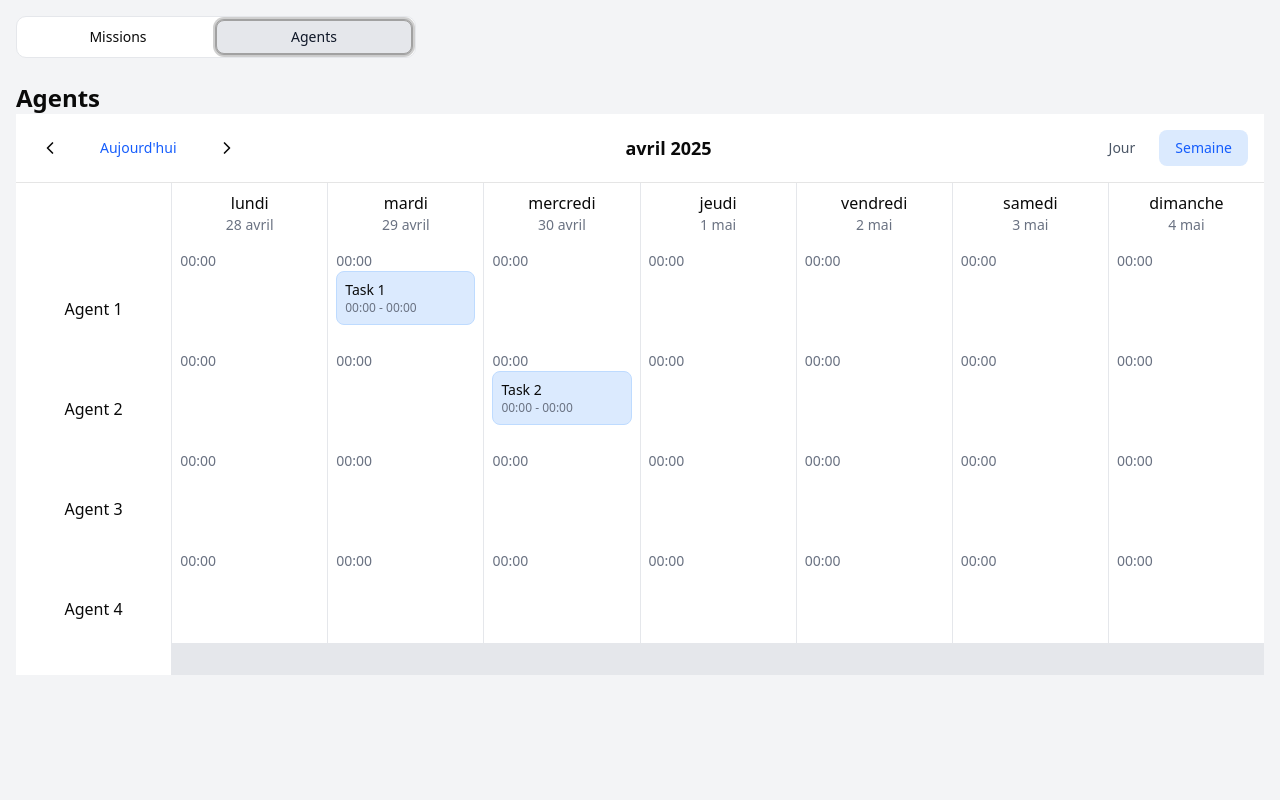
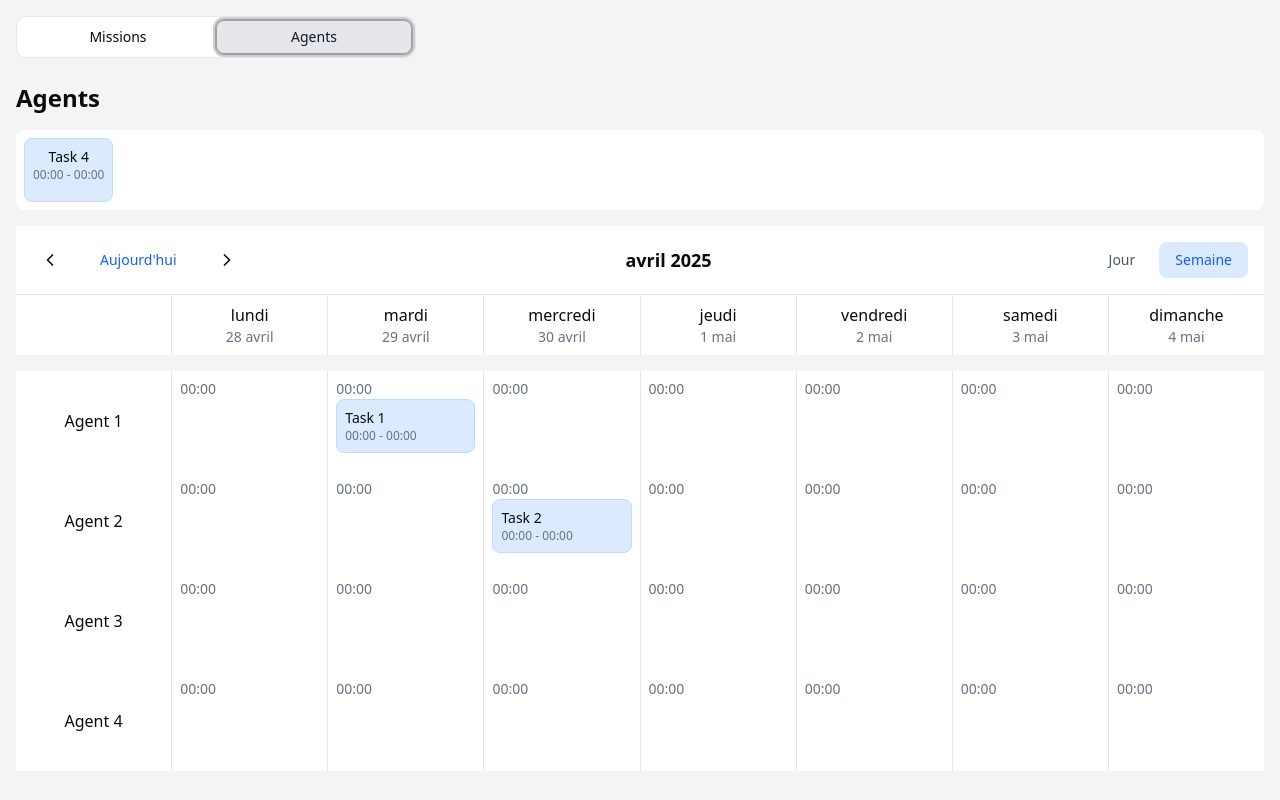
Before and after one commit to IvanFranck/my-calendar, a React (Vite) app: page / in a window 1280 px wide. Both pictures are taken after a click on the tab "Agents". Built offline with nearby package versions, Linux system fonts and the light colour scheme.

Commit message:
enhance AgentCalendar with unassigned tasks bucket, update task handling logic, and improve layout styling

```diff
--- a/src/Layout.tsx
+++ b/src/Layout.tsx
@@ -21,6 +21,7 @@ export function Layout() {
         addTask({ id: '1', title: 'Task 1', startDate: new Date('2025-04-29'), endDate: new Date('2025-04-29'), agentId: '1' });
         addTask({ id: '2', title: 'Task 2', startDate: new Date('2025-04-30'), endDate: new Date('2025-04-30'), agentId: '2' });
         addTask({ id: '3', title: 'Task 3', startDate: new Date('2024-06-12'), endDate: new Date('2024-06-12'), agentId: '3' });
+        addTask({ id: '4', title: 'Task 4', startDate: new Date('2024-06-12'), endDate: new Date('2024-06-12'), agentId: null });
     }, [addAgent, addTask]);
 
 
@@ -42,7 +43,7 @@ export function Layout() {
                     </TabsContent>
                     <TabsContent value="agents">
                         <div className="w-full mt-4">
-                            <h1 className="text-2xl font-bold">Agents</h1>
+                            <h1 className="text-2xl font-bold mb-4">Agents</h1>
                             <AgentCalendar />
                         </div>
                     </TabsContent>
--- a/src/components/agent-calendar/AgentCalendar.tsx
+++ b/src/components/agent-calendar/AgentCalendar.tsx
@@ -5,6 +5,7 @@ import { useCalendarStore } from '../../stores/calendarStore';
 import { CalendarNavigation } from './CalendarNavigation';
 import { CalendarHeader } from './CalendarHeader';
 import { CalendarCell } from './CalendarCell';
+import { TasksBucket } from './TasksBucket';
 
 export const AgentCalendar: React.FC = () => {
     const {
@@ -31,27 +32,28 @@ export const AgentCalendar: React.FC = () => {
         const task = tasks.find((t) => t.id === taskId);
 
         if (!task) return;
-        const overId = (over.id as string).split('__')[1] as string;
-        const targetDate = new Date(overId);
-        const targetAgentId = (over.data.current as { agentId: string }).agentId;
+        if ((over.id as string).startsWith('cell-')) {
+            const overId = (over.id as string).split('__')[1] as string;
+            const targetDate = new Date(overId);
+            const targetAgentId = (over.data.current as { agentId: string }).agentId;
+            moveTask(taskId, targetDate, targetAgentId);
+        } else if (over.id === 'unassigned') {
+            const targetDate = task.startDate;
+            moveTask(taskId, targetDate, null);
+        }
 
-        moveTask(taskId, targetDate, targetAgentId);
     };
-
-    // useEffect(() => {
-    //     console.log("agents", agents);
-    // }, [agents]);
 
     return (
         <div className="flex flex-col h-full">
-            <CalendarNavigation />
-            <CalendarHeader days={days} />
-
             <DndContext sensors={sensors} onDragEnd={handleDragEnd}>
-                <div className="flex-1 grid grid-cols-8 gap-px bg-gray-200">
-                    <div className="bg-white p-2 text-center">
+                <TasksBucket />
+                <CalendarNavigation />
+                <CalendarHeader days={days} />
+                <div className="flex-1 grid grid-cols-8 gap-px bg-gray-200 mt-4">
+                    <div className="bg-white text-center">
                         <div className="flex flex-col">
-                            <div className="bg-white p-2 text-center font-medium">
+                            <div className="bg-white text-center font-medium">
                                 {agents.map((agent) => (
                                     <div className="bg-white min-h-[100px] flex items-center justify-center p-2 font-medium" key={agent.id}>{agent.name}</div>
                                 ))}
--- a/src/components/agent-calendar/CalendarCell.tsx
+++ b/src/components/agent-calendar/CalendarCell.tsx
@@ -12,7 +12,7 @@ interface CalendarCellProps {
 
 export const CalendarCell: React.FC<CalendarCellProps> = ({ date, agent, tasks }) => {
     const { setNodeRef, isOver } = useDroppable({
-        id: `${agent.id}__${date.toISOString()}`,
+        id: `cell-${agent.id}__${date.toISOString()}`,
         data: {
             agentId: agent.id,
         },
--- /dev/null
+++ b/src/components/agent-calendar/TasksBucket.tsx
@@ -0,0 +1,25 @@
+import { useCalendarStore } from "@/stores/calendarStore"
+import { DraggableTask } from "./DraggableTask";
+import { useDroppable } from "@dnd-kit/core";
+
+export const TasksBucket = () => {
+    const { tasks } = useCalendarStore();
+    const unassignedTasks = tasks.filter((task) => task.agentId === null);
+
+    const { setNodeRef, isOver } = useDroppable({
+        id: 'unassigned',
+        data: {
+            agentId: null,
+        },
+    });
+    return (
+        <div
+            ref={setNodeRef}
+            className={`min-h-[80px] bg-white text-center p-2 rounded-md flex flex-wrap gap-2 mb-4 ${isOver ? 'bg-blue-50' : ''}`}
+        >
+            {unassignedTasks.map((task) => (
+                <DraggableTask key={task.id} task={task} />
+            ))}
+        </div>
+    )
+}
--- a/src/main.tsx
+++ b/src/main.tsx
@@ -1,7 +1,6 @@
 import { createRoot } from 'react-dom/client'
 import './index.css'
 import { Layout } from './Layout.tsx'
-import { App } from './App.tsx'
 
 createRoot(document.getElementById('root')!).render(
   <Layout />
--- a/src/stores/calendarStore.ts
+++ b/src/stores/calendarStore.ts
@@ -1,12 +1,11 @@
 import { create } from 'zustand';
-import { addDays, startOfWeek, endOfWeek, format } from 'date-fns';
 
 export type Task = {
   id: string;
   title: string;
   startDate: Date;
   endDate: Date;
-  agentId: string;
+  agentId?: string | null;
 };
 
 export type Agent = {
@@ -28,7 +27,7 @@ interface CalendarState {
   removeTask: (taskId: string) => void;
   addAgent: (agent: Agent) => void;
   removeAgent: (agentId: string) => void;
-  moveTask: (taskId: string, newStartDate: Date, newAgentId: string) => void;
+  moveTask: (taskId: string, newStartDate: Date, newAgentId: string | null) => void;
 }
 
 export const useCalendarStore = create<CalendarState>((set) => ({
```
